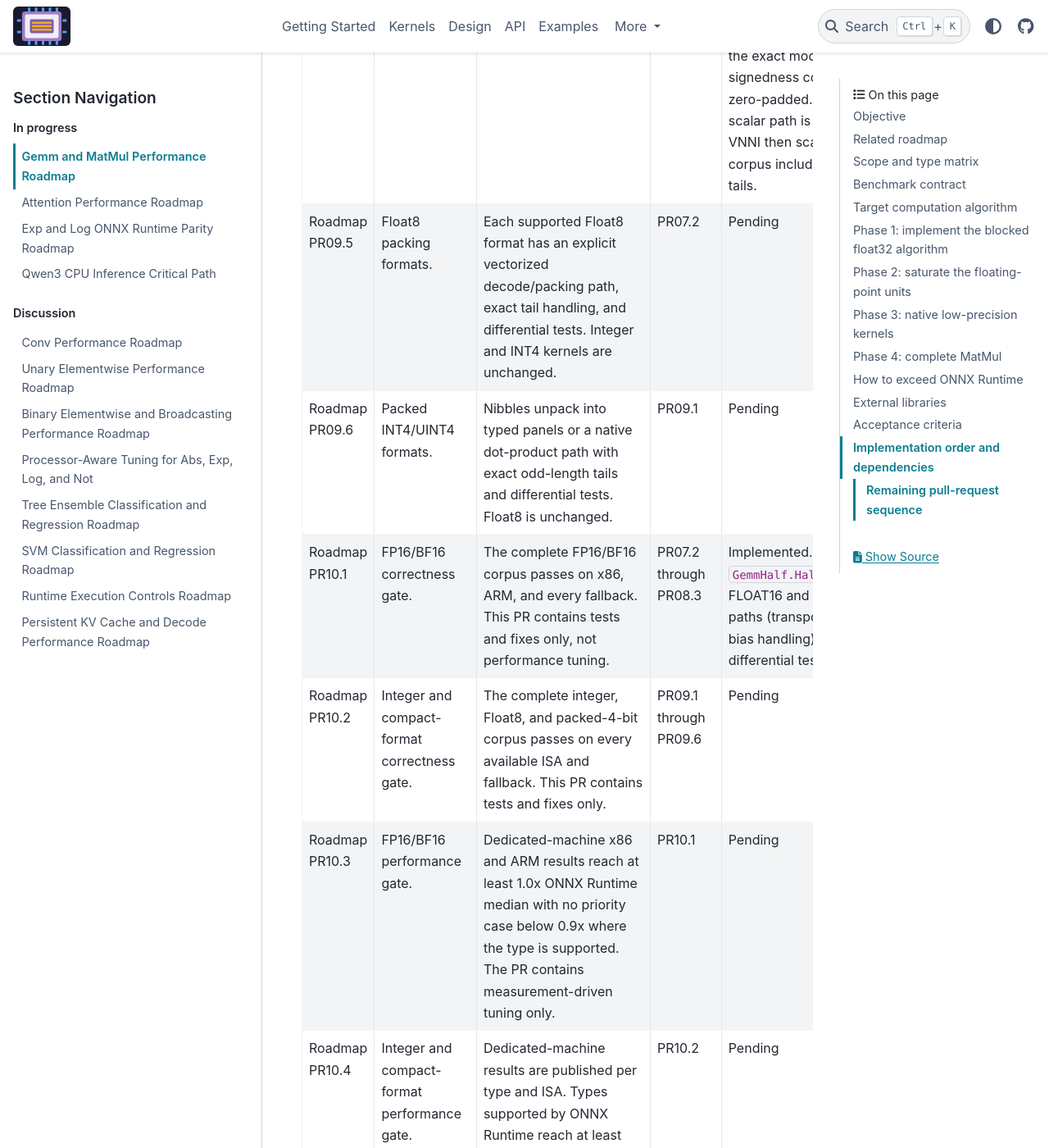
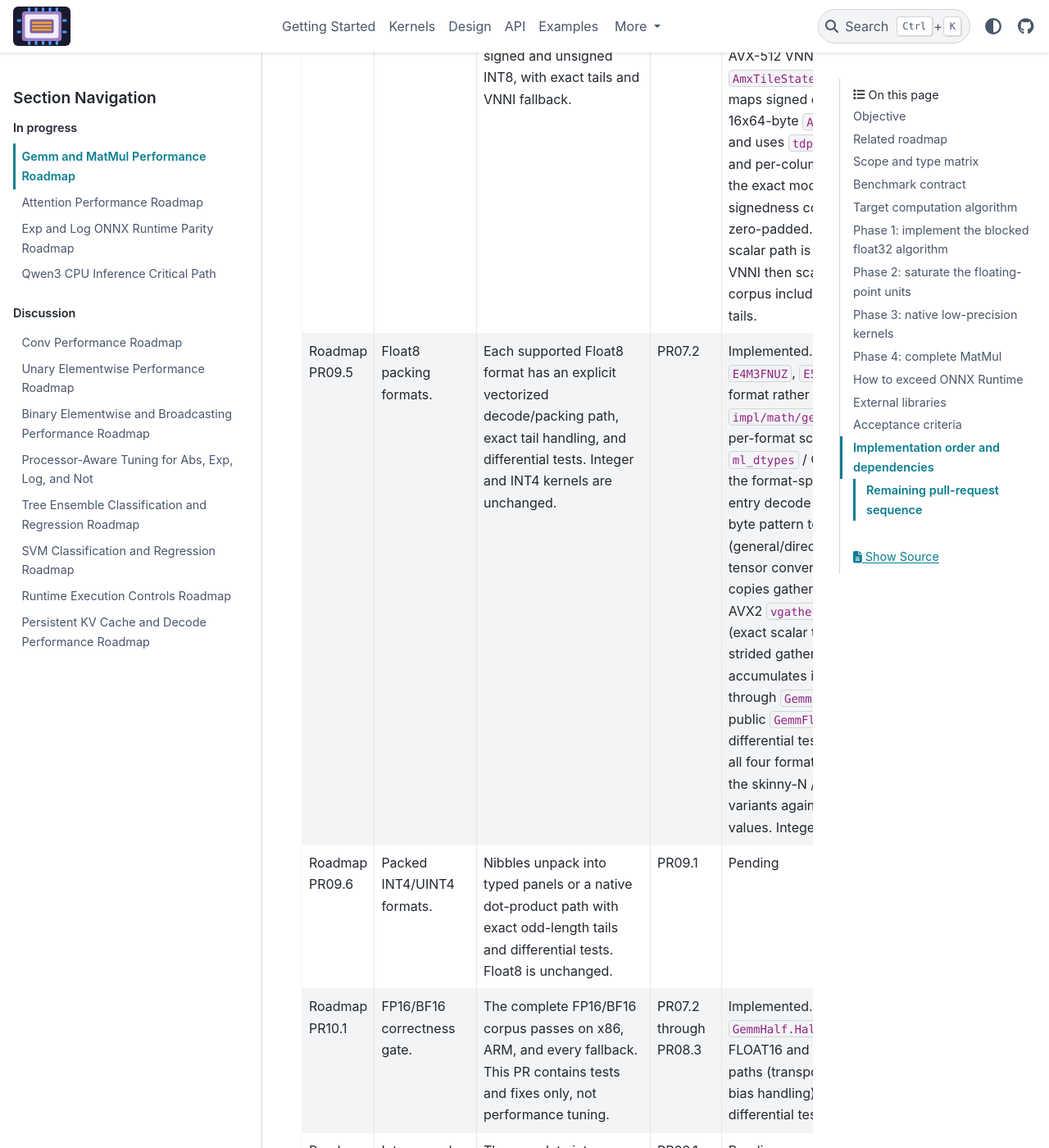
Before and after one commit to xadupre/onnx-light-cpu, a Sphinx documentation site: the page built from docs/next_steps/2026_08_gemm_matmul.rst, in a window 1280 px wide and 1400 px high, scrolled down 31163 px. Shown: the whole window at 82% size. Built offline with Sphinx 7.4.7 and the PyData theme 0.15.4, drawn with Linux system fonts in a browser that asks for light colours; pages that are not in the unit, such as notebooks, are missing from menus; some of the changed text lies outside the part shown.

Commit message:
Implement Float8 packing formats for GEMM (Roadmap PR09.5) (#263)
* Initial plan

* Implement Float8 packing formats for GEMM (Roadmap PR09.5)

Co-authored-by: xadupre <22452781+xadupre@users.noreply.github.com>

* Address review: signed float exponent cast and blank-line style

Co-authored-by: xadupre <22452781+xadupre@users.noreply.github.com>

* test(gemm): sweep all Float8 byte patterns deterministically instead of randomly

Co-authored-by: xadupre <22452781+xadupre@users.noreply.github.com>

* test(gemm): tighten Float8 tolerance floor to a small epsilon

Co-authored-by: xadupre <22452781+xadupre@users.noreply.github.com>

* Pin backend-kernels smoke test to a single parallel-for thread to bound CI cost

Co-authored-by: xadupre <22452781+xadupre@users.noreply.github.com>

* Mark single-thread pin initializer [[maybe_unused]]

Co-authored-by: xadupre <22452781+xadupre@users.noreply.github.com>

* fix(gemm): correct Float8 validation

Co-authored-by: Copilot <223556219+Copilot@users.noreply.github.com>

---------

Co-authored-by: copilot-swe-agent[bot] <198982749+Copilot@users.noreply.github.com>
Co-authored-by: xadupre <22452781+xadupre@users.noreply.github.com>
Co-authored-by: Xavier Dupré <xadupre@microsoft.com>
Co-authored-by: Copilot <223556219+Copilot@users.noreply.github.com>

```diff
--- a/docs/next_steps/2026_08_gemm_matmul.rst
+++ b/docs/next_steps/2026_08_gemm_matmul.rst
@@ -437,7 +437,13 @@ extra full-matrix memory passes.
   ``CpuSupportsNeonDotProd`` capability, keeping the scalar reduction as the
   fallback.)*
 * Treat Float8 and packed 4-bit types as separate packing formats, not as
-  branches in the FP32 inner loop.
+  branches in the FP32 inner loop. *(First landed: Roadmap PR09.5 adds the four
+  ONNX Float8 formats (``E4M3FN``, ``E4M3FNUZ``, ``E5M2``, ``E5M2FNUZ``) as
+  separate packing formats: exact per-format decoders decode each one-byte
+  pattern to float32 while packing -- the contiguous copies gather from an exact
+  256-entry per-format table through an AVX2 ``vgatherdps`` helper with a scalar
+  tail and fallback -- reusing the tuned FP32 algorithms with float32
+  accumulation. Packed 4-bit types are Roadmap PR09.6.)*
 
 Phase 4: complete MatMul
 ------------------------
@@ -1222,7 +1228,26 @@ fallbacks are ordered. Completed rows remain visible so scope is not lost.
        path, exact tail handling, and differential tests. Integer and INT4
        kernels are unchanged.
      - PR07.2
-     - Pending
+     - Implemented. Each of the four ONNX Float8 formats (``E4M3FN``,
+       ``E4M3FNUZ``, ``E5M2``, ``E5M2FNUZ``) is handled as a separate packing
+       format rather than a branch in the FP32 inner loop: new
+       ``impl/math/gemm/float8/float8_conversion.h`` provides exact per-format
+       scalar decoders (validated bit for bit against the ``ml_dtypes`` / ONNX
+       reference for all 256 byte patterns, including the format-specific NaN
+       encodings) and builds an exact 256-entry decode table. A ``Float8Source``
+       view decodes each one-byte pattern to float32 while the operands are
+       packed (general/direct/skinny-M) or reduced (skinny-N), so no full-tensor
+       conversion buffer is allocated; the contiguous packing copies gather from
+       the per-format decode table through the AVX2 ``vgatherdps`` helper
+       ``GemmDecodeFloat8ToFloat32_AVX2`` (exact scalar tail, scalar fallback off
+       x86) while the transposed strided gathers keep the per-element decode.
+       The reduction accumulates in float32, reusing every tuned FP32 algorithm
+       through ``GemmFloat8Planned`` / ``GemmFloat8ToFloat`` and the new public
+       ``GemmFloat8WithEpilogue`` entry point. New ``GemmFloat8`` differential
+       tests in ``test_gemm_kernel`` cover the decode tables, all four formats,
+       transpose combinations, column and K tails, and the skinny-N / skinny-M /
+       split-K / direct / empty-K algorithm variants against a reference computed
+       on the decoded float32 values. Integer and INT4 kernels are unchanged.
    * - Roadmap PR09.6
      - Packed INT4/UINT4 formats.
      - Nibbles unpack into typed panels or a native dot-product path with exact
```
Also changed, not shown: 7 other files.
